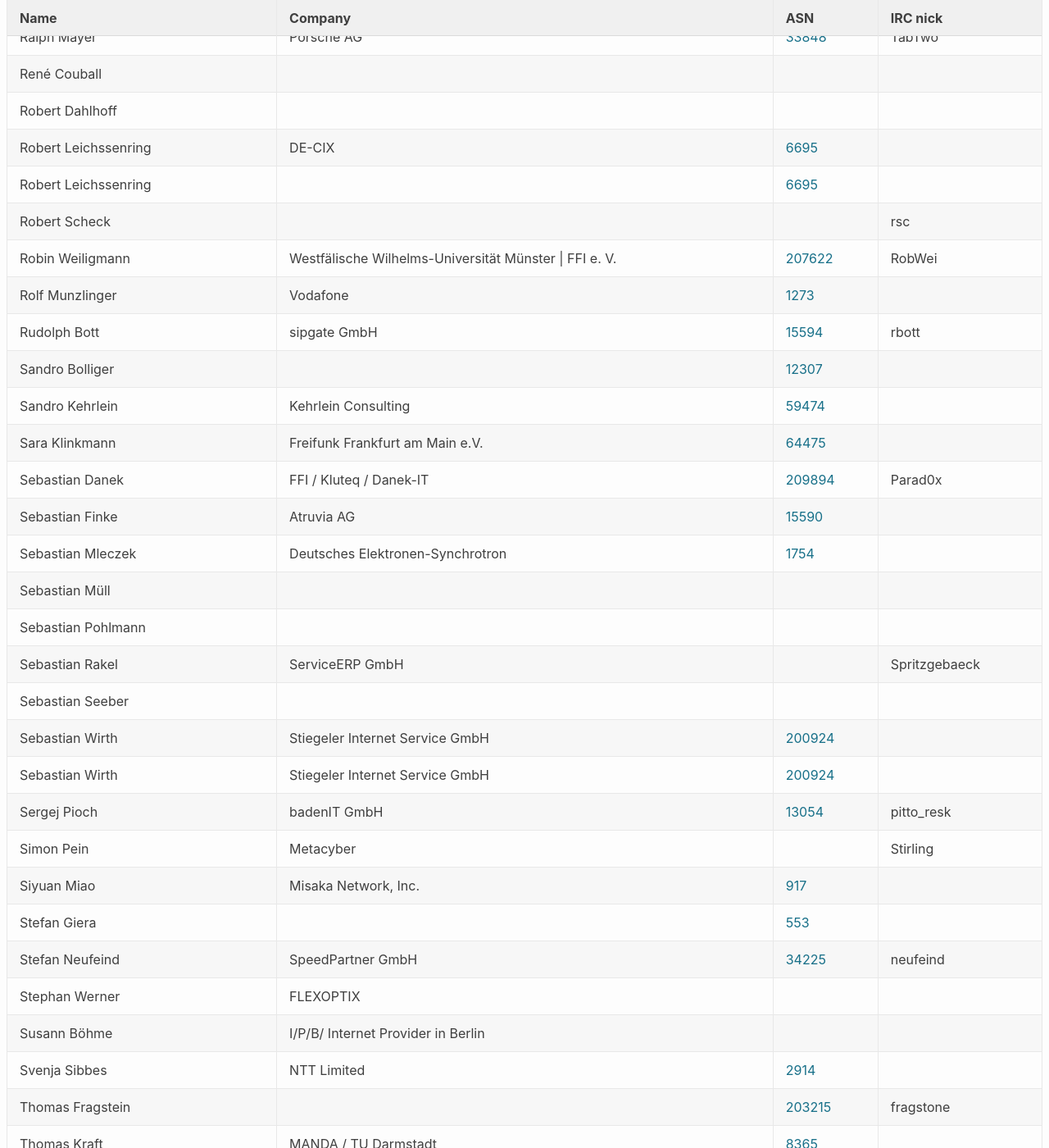
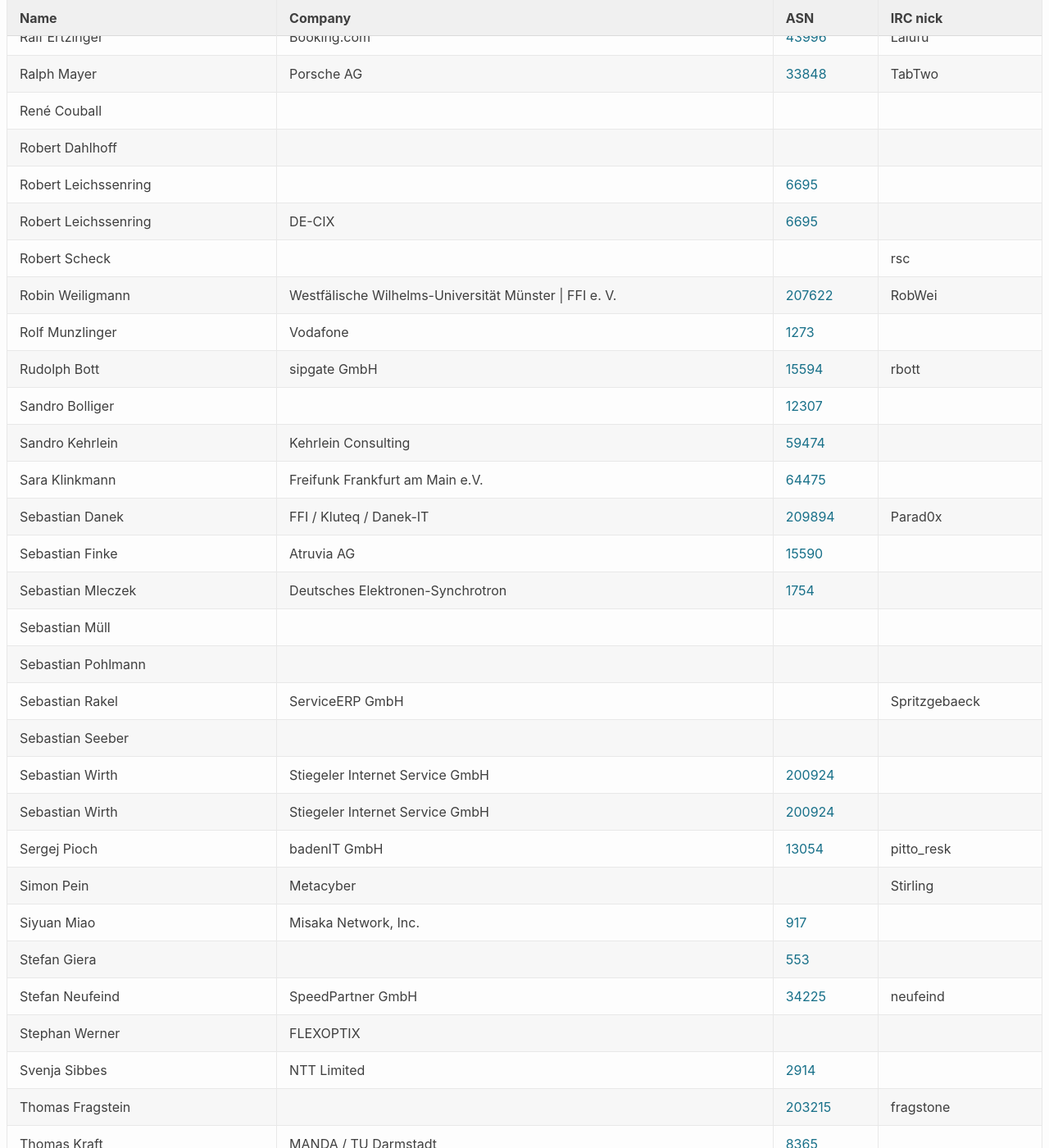
Before and after one commit to denog/pretix-attendeelist, a Jekyll site: the page built from denog14/index.md, in a window 1280 px wide and 1400 px high, scrolled down 19374 px. Shown: the whole window at 82% size. Built offline with Jekyll 4.4.1, drawn with Linux system fonts in a browser that asks for light colours; some of the changed text lies outside the part shown.

Commit message:
Latest data: Thu Nov 10 09:34:29 UTC 2022

```diff
--- a/_data/attendees_denog14_remote.json
+++ b/_data/attendees_denog14_remote.json
@@ -256,6 +256,12 @@
     "company": null,
     "irc": null,
     "asn": null
+  },
+  {
+    "name": "Hendrik Wolff",
+    "company": "AG DSN",
+    "irc": "w0lff",
+    "asn": "680"
   },
   {
     "name": "Henry Kluge",
@@ -715,13 +721,13 @@
   },
   {
     "name": "Robert Leichssenring",
-    "company": "DE-CIX",
+    "company": null,
     "irc": null,
     "asn": "6695"
   },
   {
     "name": "Robert Leichssenring",
-    "company": null,
+    "company": "DE-CIX",
     "irc": null,
     "asn": "6695"
   },
@@ -858,12 +864,6 @@
     "asn": null
   },
   {
-    "name": "Susann Böhme",
-    "company": "I/P/B/ Internet Provider in Berlin",
-    "irc": null,
-    "asn": null
-  },
-  {
     "name": "Svenja Sibbes",
     "company": "NTT Limited",
     "irc": null,
```
